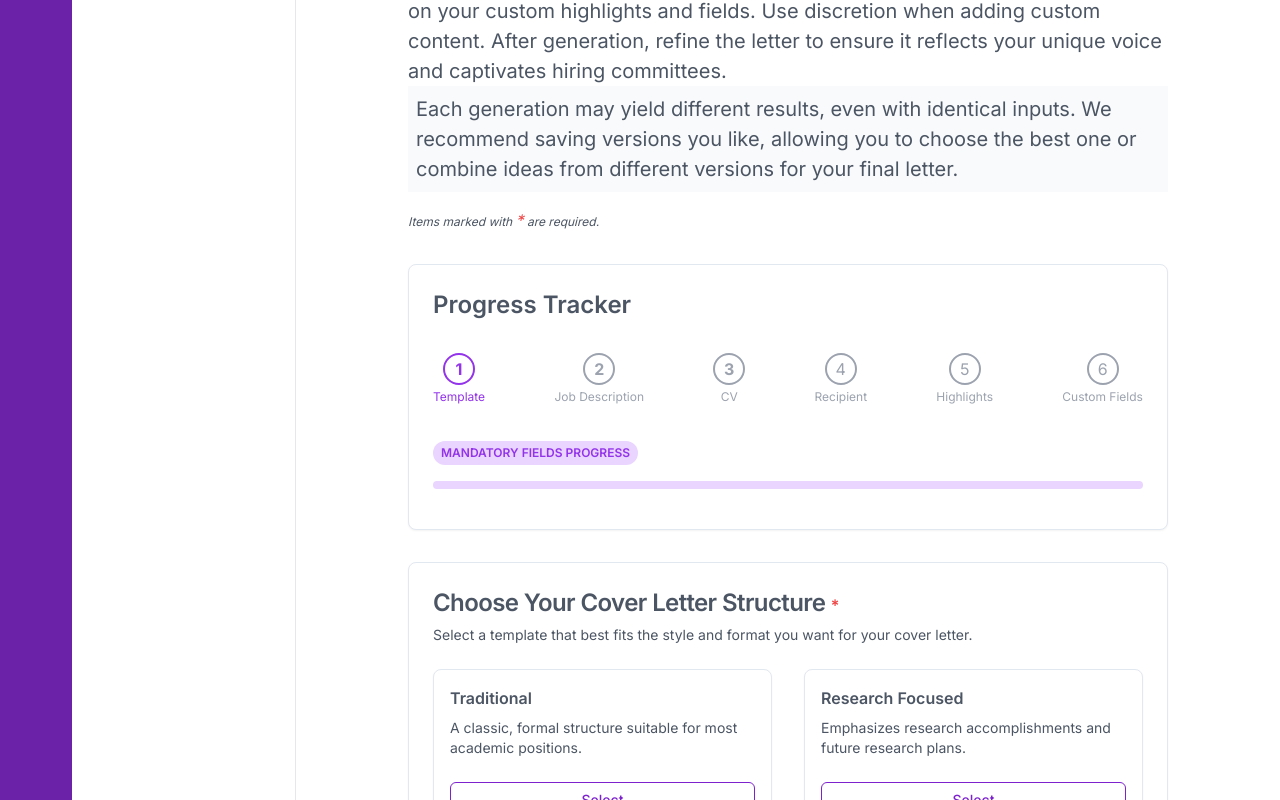
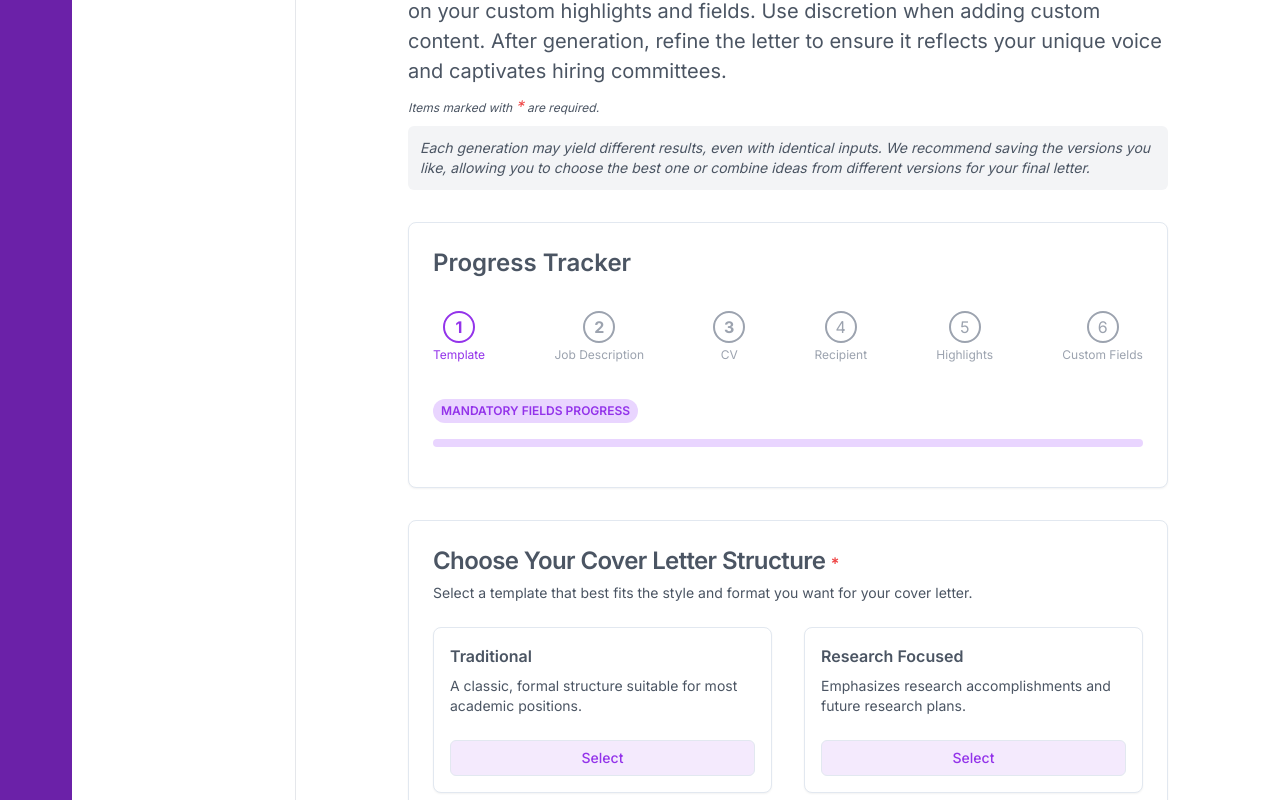
Before and after one commit to Naxus28/lumina.ai, a Next.js app: page /cover-letter in a window 1280 px wide. Shown: the part 260-1060 px from the top of the page. Built offline with nearby package versions, Linux system fonts and the light colour scheme.

Commit message:
Changes template button color

```diff
--- a/app/(auth)/cover-letter/components/document-templates/TemplateCard.tsx
+++ b/app/(auth)/cover-letter/components/document-templates/TemplateCard.tsx
@@ -31,8 +31,10 @@ export const TemplateCard: React.FC<TemplateCardProps> = ({ template, isSelected
 					variant={'outline'}
 					size="sm"
 					onClick={onSelect}
-					className={`flex-1 border ${
-						isSelected ? 'border-purple-500 text-purple-500 ' : 'text-purple-700 border-purple-700'
+					className={`flex-1 border hover:text-[#9333ea] ${
+						isSelected
+							? 'bg-[#9333ea]/30 text-[#9333ea] hover:bg-[#9333ea]/40'
+							: 'bg-[#9333ea]/10 text-[#9333ea] hover:bg-[#9333ea]/20'
 					}`}
 				>
 					{isSelected ? 'Selected' : 'Select'}
--- a/app/(auth)/cover-letter/page.tsx
+++ b/app/(auth)/cover-letter/page.tsx
@@ -227,7 +227,7 @@ const CoverLetterGenerator: React.FC = () => {
 			wizardStep: {
 				title: 'Custom Fields (optional)',
 				description:
-					'Include custom fields in your cover letter. Specify a field name, then provide its description. Examples: "Personal Values" (how your ethics shape your teaching) or "Desired Teaching Discipline" (subject you would like to teach if hired).',
+					'To include custom fields in your cover letter, first specify a field name, then provide its description. Examples: "Personal Values" (how your ethics shape your teaching) or "Desired Teaching Discipline" (subject you would like to teach if hired).',
 				isMandatory: false,
 				component: (
 					<CustomFields
@@ -272,15 +272,17 @@ const CoverLetterGenerator: React.FC = () => {
 					your scholarly achievements, research experience, and academic potential, aligning them with the position's
 					requirements. The letter follows standard guidelines (300-500 words), with length varying based on your custom
 					highlights and fields. Use discretion when adding custom content. After generation, refine the letter to
-					ensure it reflects your unique voice and captivates hiring committees.{' '}
-					<Paragraph className="bg-gray-50 p-2">
-						Each generation may yield different results, even with identical inputs. We recommend saving versions you
-						like, allowing you to choose the best one or combine ideas from different versions for your final letter.
+					ensure it reflects your unique voice and captivates hiring committees.
+					<Span className="text-xs block mt-2 italic mb-2">
+						Items marked with <Span className="text-red-500">*</Span> are required.
+					</Span>
+					<Paragraph className="bg-gray-100 p-3 rounded-md text-sm italic">
+						Each generation may yield different results, even with identical inputs. We recommend saving the versions
+						you like, allowing you to choose the best one or combine ideas from different versions for your final
+						letter.
 					</Paragraph>
 				</Paragraph>
-				<Span className="text-xs block mt-2 italic">
-					Items marked with <Span className="text-red-500">*</Span> are required.
-				</Span>
+
 				<ProgressBar
 					steps={progressSteps}
 					currentStep={currentStep}
```
